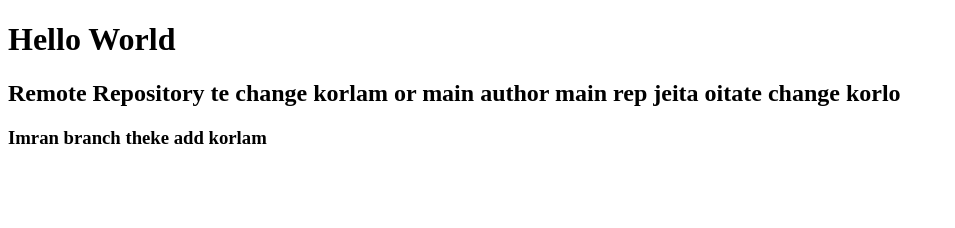
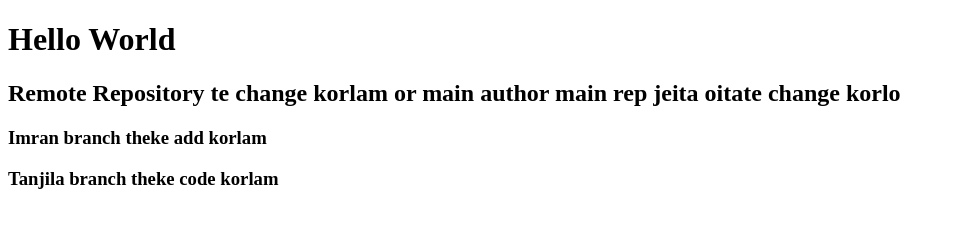
Before and after one commit to DeveloperImran1/How-to-write-readme.md-file-code, a plain HTML site: page index.html in a window 1280 px wide. Shown: the whole page, without its empty margins (0-955 px from the left). Drawn offline with Linux system fonts and the light colour scheme.

Commit message:
tanjila branch teke commit koresi

```diff
--- a/index.html
+++ b/index.html
@@ -9,5 +9,6 @@
     <h1>Hello World</h1>
     <h2>Remote Repository te change korlam or main author main rep jeita oitate change korlo</h2>
     <h3>Imran branch theke add korlam</h3>
+    <h3>Tanjila branch theke code korlam</h3>
 </body>
 </html>
```
